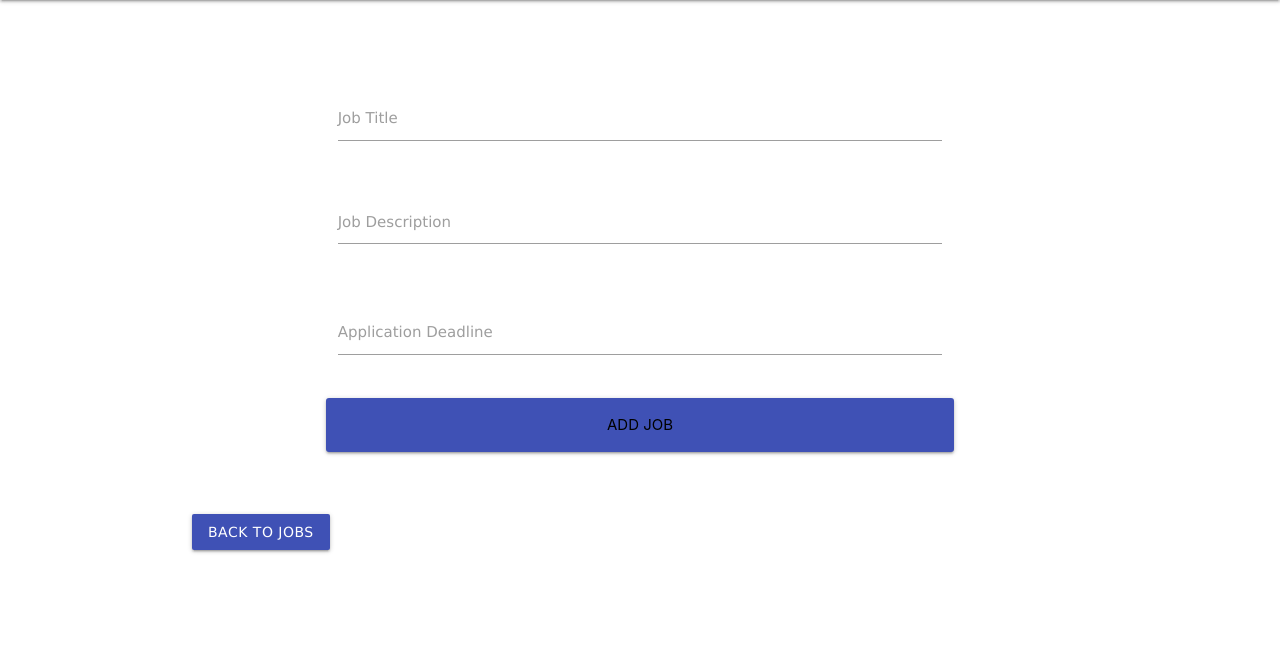
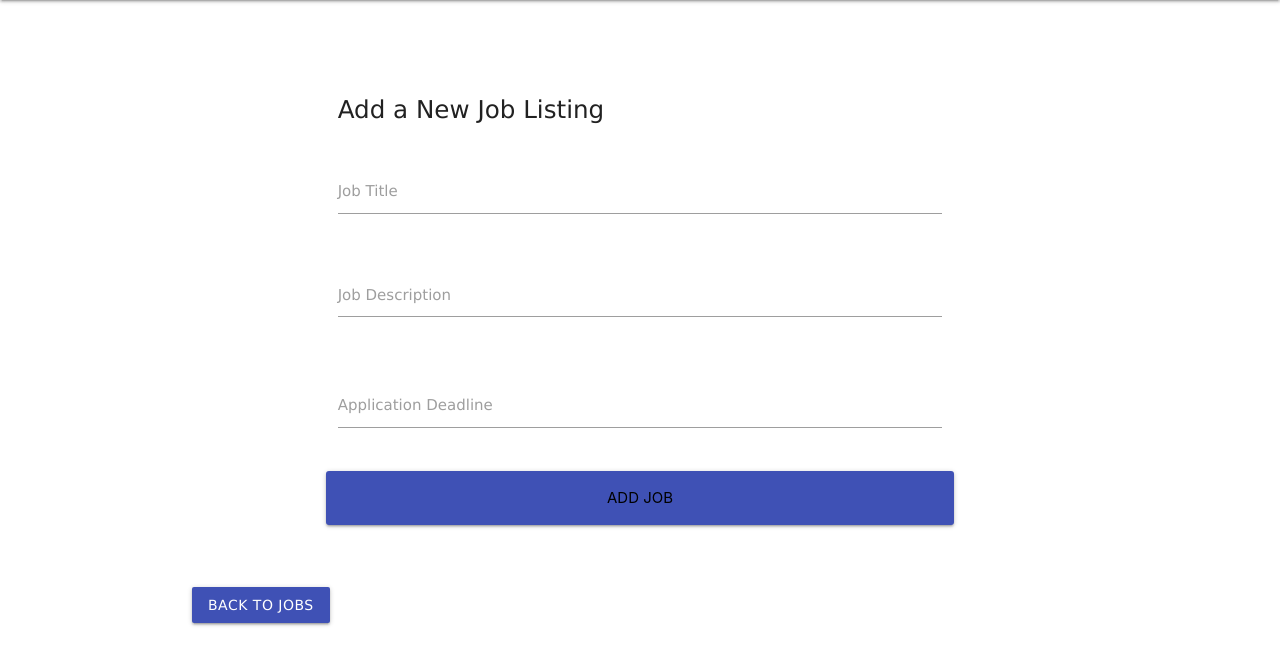
Before and after one commit to michelllle-liu/pelican-legion, a Flask app: page /addjob in a window 1280 px wide. Shown: the part 64-729 px from the top of the page. Run offline with Flask 2, Linux system fonts and the light colour scheme.

Commit message:
Add heading to newjob form

```diff
--- a/App/templates/newjob.html
+++ b/App/templates/newjob.html
@@ -7,6 +7,12 @@
         <div class="row">
             <form class="col s12" method="POST" action="/addjob">
                 {{form.hidden_tag()}}
+
+                <div class='row'>
+                    <div class='col s12'>
+                      <h5>Add a New Job Listing</h5>
+                    </div>
+                  </div>
 
                 <div class="row">
                     <div class="input-field col s12">
```
